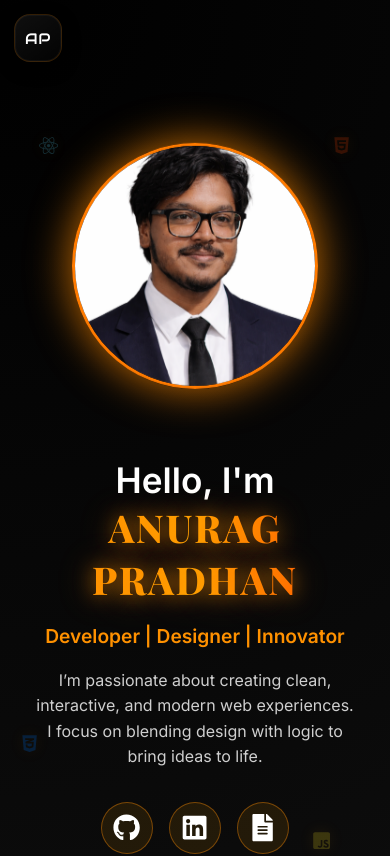
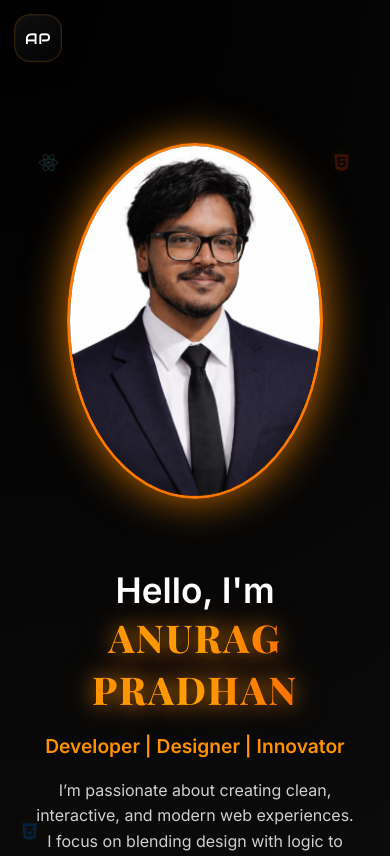
Before and after one commit to AnuragPradhan05/Portfolio, a React (Vite) app: page / in a window 390 px wide. Shown: the top 856 px of the page. Built offline with nearby package versions, Linux system fonts and the light colour scheme.

Commit message:
Fixed the image sizing

```diff
--- a/src/styles/About.css
+++ b/src/styles/About.css
@@ -189,7 +189,7 @@
 
   .about-image img {
     width: 250px;
-    height: 250px;
+    height: 350px;
   }
 }
 
--- a/src/styles/Home.css
+++ b/src/styles/Home.css
@@ -237,8 +237,8 @@
   }
 
   .home-image img {
-    width: 240px;
-    height: 240px;
+    width: 250px;
+    height: 350px;
   }
 
   .home-content h1 {
```
